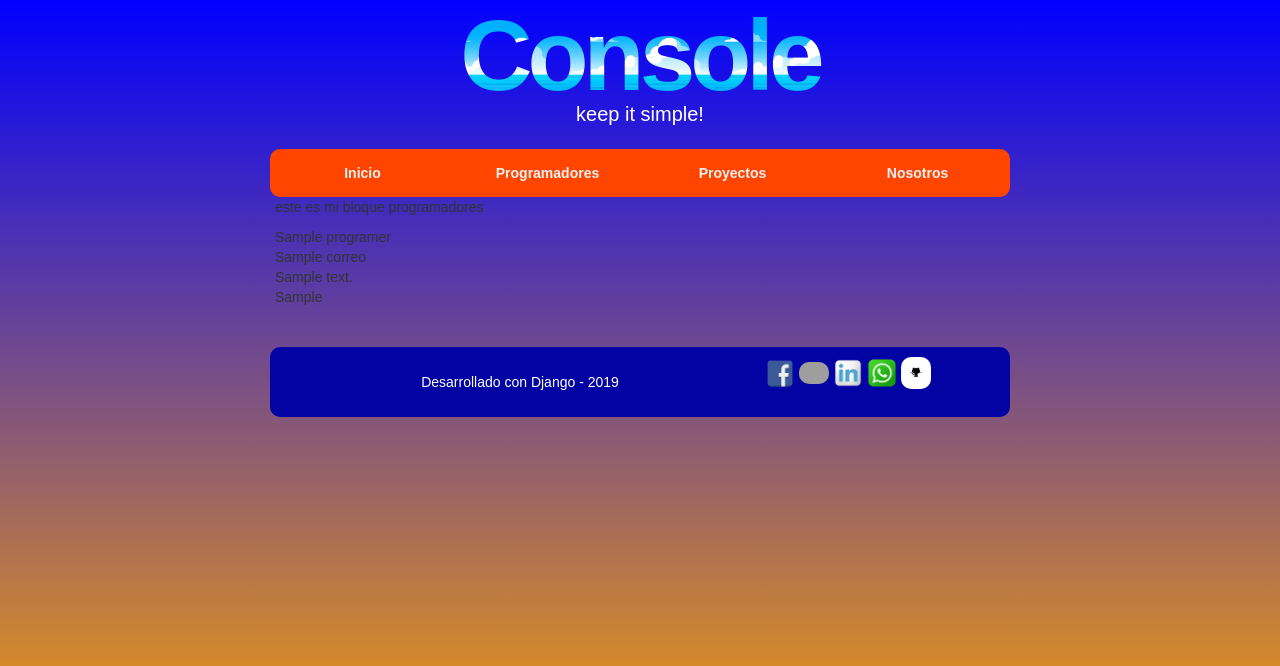
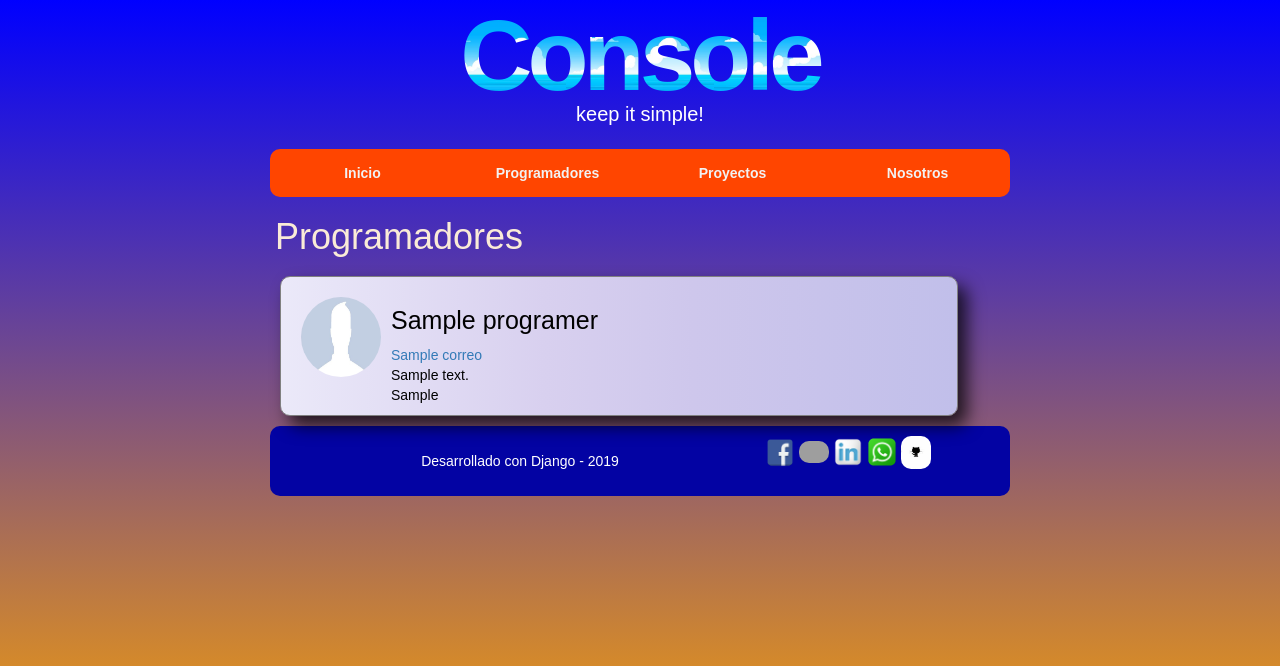
Before and after one commit to Roscow/console_project2, a Django app: template post/templates/post/programers.html in a window 1280 px wide. Shown: the top 666 px of the page. Run offline with Django 3.2, Linux system fonts and the light colour scheme; the template is opened without the code that fills it: most values are stand-ins (such as "Sample title", 1, 10 or a date in 2020); some libraries are stand-ins or nearby versions; grey boxes are pictures that could not be loaded.

Commit message:
modificado diseño de perfil programadores

```diff
--- a/post/templates/post/base.html
+++ b/post/templates/post/base.html
@@ -25,11 +25,9 @@
                     </div>
                 </nav>
                 <!-- contenido-->
-                <div>
                     {% block content %}
 
                     {% endblock %}
-                </div>
                 <div class="row foot_bar">
                     <div class="col-xs-12 col-lg-8 foot_line">
                         Desarrollado con Django - 2019
--- a/post/templates/post/programers.html
+++ b/post/templates/post/programers.html
@@ -2,18 +2,28 @@
 {% load staticfiles %}
 
 {% block content %}
+<div class="row">
+    <div class="col-lg-12 col-xs-12">
+        <h1 class="titulo">Programadores</h1>
+    </div>
 
-    <p>este es mi bloque programadores </p>
     {% for programer in listado %}
-        {{programer.nombre}}
-        <br>
-        {{programer.correo}}
-        <br>
-        {{programer.bio}}
-        <br>
-        {{programer.alma_mater}}
-        <br><br><br>
-    {% endfor  %}
+        <div class="col-lg-11 col-xs-11 card_programer">
+            <div class="col-lg-2 col-xs-12 foto_div ">
+                <img class="foto_perfil_programer"   src="{% static 'img/usuario.jpg'%}">
+            </div>
+            <div class="col-lg-10 col-xs-12 info_div">
+                <h2 class="tit_nombre">{{programer.nombre}}</h2>
+                <a href="{{programer.correo}}">{{programer.correo}}</a>
 
 
+                <br>
+                {{programer.bio}}
+                <br>
+                {{programer.alma_mater}}
+            </div>
+        </div>
+    {% endfor  %}
+</div>
+
 {% endblock %}
--- a/static/css/style.css
+++ b/static/css/style.css
@@ -104,3 +104,48 @@ div{
     padding-top: 15px;
     padding-bottom: 15px;
 }
+
+/*ventana de programadores*/
+
+.titulo{
+    color: antiquewhite;
+}
+
+.card_programer{
+
+    border: 10px solid white;
+    box-shadow: 5px 5px black;
+    margin: 10px;
+    color: black;
+    border: 1px solid gray;
+    padding : 10px;
+    border-radius: 10px 10px 10px 10px;
+    background-color: rgb(187, 184, 184);
+    -webkit-box-shadow: 9px 10px 17px 0px rgba(0,0,0,0.75);
+    -moz-box-shadow: 9px 10px 17px 0px rgba(0,0,0,0.75);
+    box-shadow: 9px 10px 17px 0px rgba(0,0,0,0.75);
+
+
+    background: rgba(235,233,249,1);
+    background: -moz-linear-gradient(left, rgba(235,233,249,1) 0%, rgba(216,208,239,1) 39%, rgba(206,199,236,1) 61%, rgba(193,191,234,1) 100%);
+    background: -webkit-gradient(left top, right top, color-stop(0%, rgba(235,233,249,1)), color-stop(39%, rgba(216,208,239,1)), color-stop(61%, rgba(206,199,236,1)), color-stop(100%, rgba(193,191,234,1)));
+    background: -webkit-linear-gradient(left, rgba(235,233,249,1) 0%, rgba(216,208,239,1) 39%, rgba(206,199,236,1) 61%, rgba(193,191,234,1) 100%);
+    background: -o-linear-gradient(left, rgba(235,233,249,1) 0%, rgba(216,208,239,1) 39%, rgba(206,199,236,1) 61%, rgba(193,191,234,1) 100%);
+    background: -ms-linear-gradient(left, rgba(235,233,249,1) 0%, rgba(216,208,239,1) 39%, rgba(206,199,236,1) 61%, rgba(193,191,234,1) 100%);
+}
+
+.foto_div{
+    height: 100px;
+    width: 100px;
+}
+
+.foto_perfil_programer{
+    height: 100%;
+    width: 100px;
+    border-radius: 300px;
+    padding: 10px;
+}
+
+.tit_nombre{
+    font-size: 25px;
+}
```
Also changed, not shown: static/img/usuario.jpg (added).
